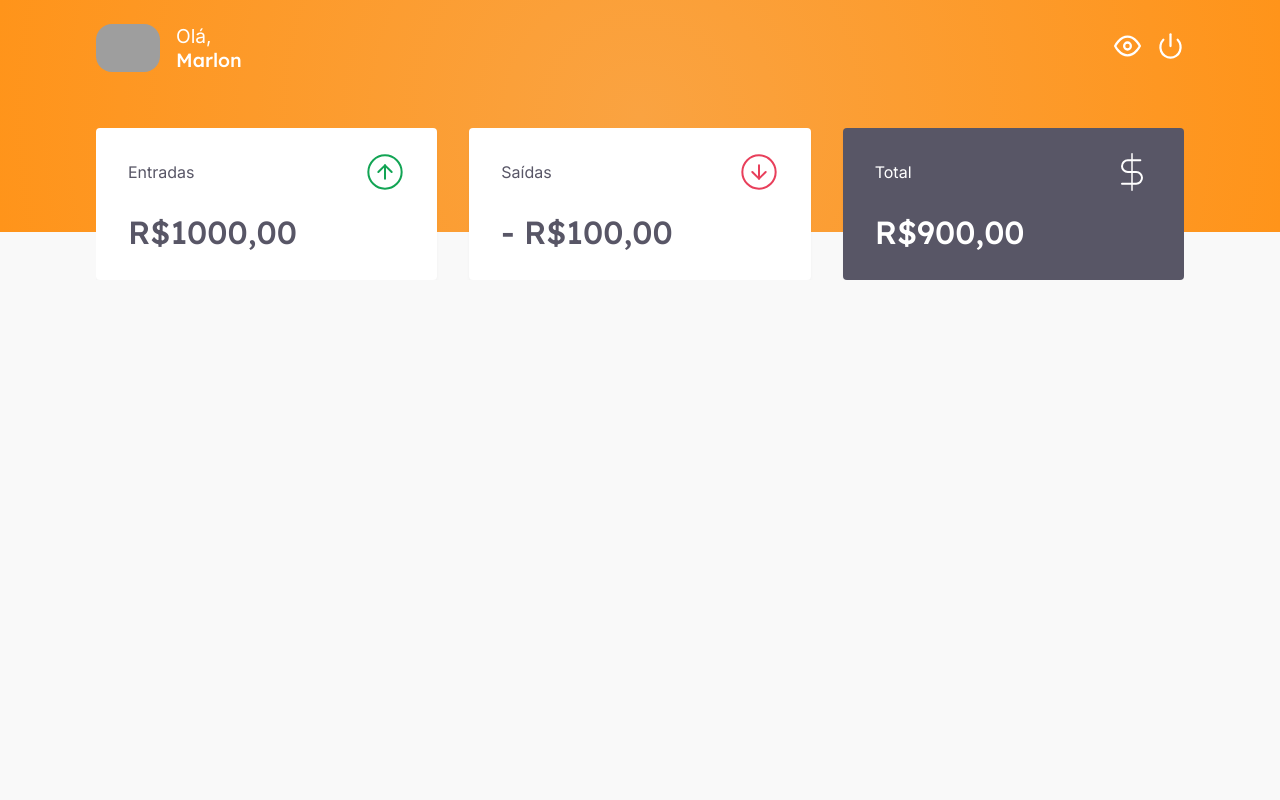
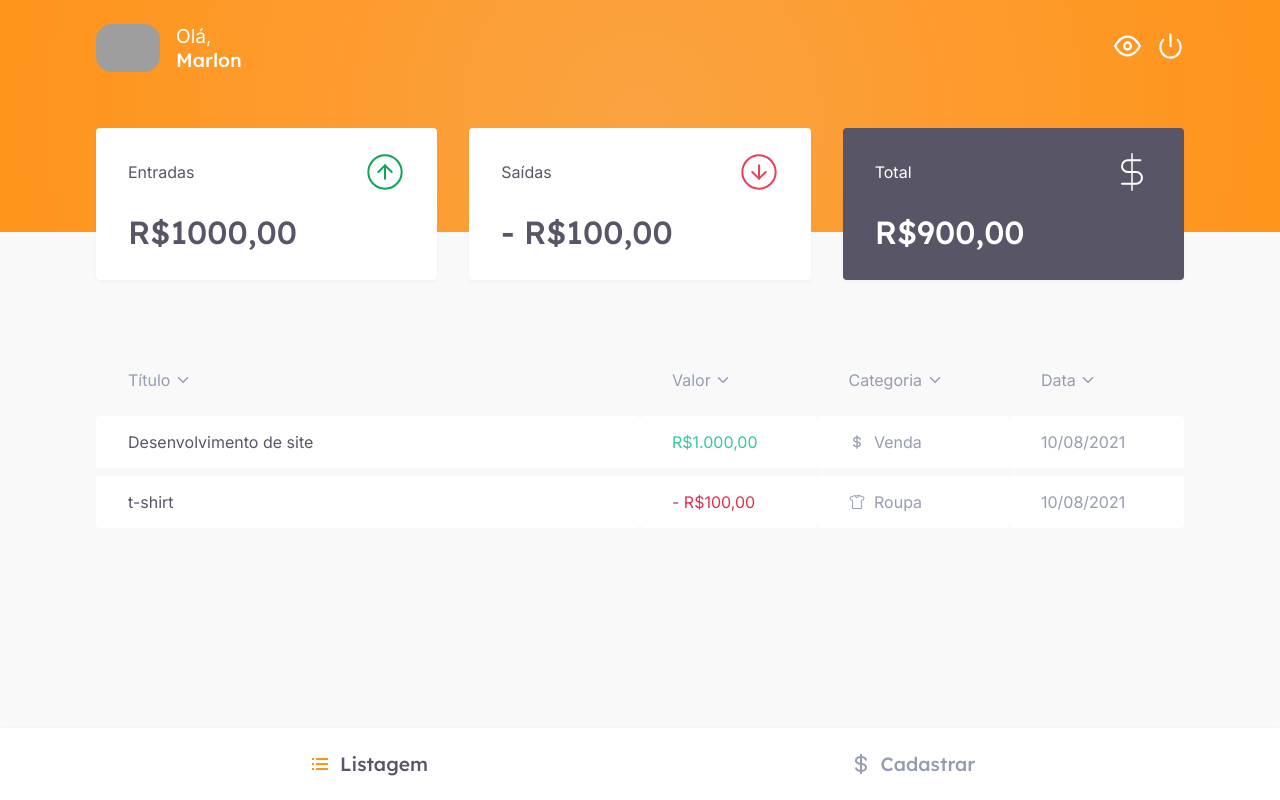
Before and after one commit to MarlonVictor/myFinances, a React (Create React App) app: page / in a window 1280 px wide. Built offline with nearby package versions, Linux system fonts and the light colour scheme; grey boxes are pictures that could not be loaded.

Commit message:
Implemented TransactionsTable and Footer

```diff
--- a/package.json
+++ b/package.json
@@ -6,6 +6,7 @@
     "node-sass": "^5.0.0",
     "react": "^17.0.2",
     "react-dom": "^17.0.2",
+    "react-icons": "^4.2.0",
     "react-scripts": "4.0.3",
     "react-tooltip": "^4.2.21",
     "web-vitals": "^1.0.1"
--- a/src/components/Dashboard/index.tsx
+++ b/src/components/Dashboard/index.tsx
@@ -1,13 +1,25 @@
-import React from 'react'
+import React, { useState } from 'react'
+import { Footer } from '../Footer'
 
 import { Summary } from '../Summary'
+import { TransactionsTable } from '../TransactionsTable'
 
 import styles from './styles.module.scss'
 
+
 export function Dashboard() {
+    const [dashOpen, setDashOpen] = useState(true)
+
     return (
         <main className={styles.DashContainer}>
             <Summary />
+
+            <TransactionsTable />
+
+            <Footer
+                dashOpen={dashOpen}
+                setContent={setDashOpen}
+            />
         </main>
     )
 }
--- /dev/null
+++ b/src/components/Footer/index.tsx
@@ -0,0 +1,33 @@
+import React from 'react'
+import { BiListUl, BiDollar } from 'react-icons/bi'
+
+import styles from './styles.module.scss'
+
+
+type FooterProps = {
+    dashOpen: boolean,
+    setContent: (value: boolean) => void
+}
+
+export function Footer({ dashOpen, setContent }: FooterProps) {
+    return (
+        <footer className={styles.FooterContainer}>
+            <div>
+                <span
+                    onClick={() => setContent(true)}
+                    className={dashOpen ? styles.selected : ''}
+                >
+                    <BiListUl />
+                    Listagem
+                </span>
+                <span
+                    onClick={() => setContent(false)}
+                    className={!dashOpen ? styles.selected : ''}
+                >
+                    <BiDollar />
+                    Cadastrar
+                </span>
+            </div>
+        </footer>
+    )
+}
--- /dev/null
+++ b/src/components/Footer/styles.module.scss
@@ -0,0 +1,45 @@
+.FooterContainer {
+    position: fixed;
+    bottom: 0;
+    left: 0;
+    width: 100%;
+
+    background: var(--card);
+    box-shadow: 0 2px 4px 1px rgba(0, 0, 0, 0.06);
+
+    div {
+        display: flex;
+        align-items: center;
+
+        margin: 0 auto;
+        max-width: 1120px;
+        padding: 1.5rem 1rem;
+
+        span {
+            flex: 1;
+
+            display: flex;
+            align-items: center;
+            justify-content: center;
+            gap: 0.5rem;
+
+            color: var(--text-body);
+            font: 500 1.2rem 'Lexend', sans-serif;
+
+            cursor: pointer;
+
+            svg {
+                font-size: 1.5rem;
+            }
+
+
+            &.selected {
+                color: var(--text-title);
+
+                svg {
+                    color: var(--orange);
+                }
+            }
+        }
+    }
+}
--- a/src/components/Summary/styles.module.scss
+++ b/src/components/Summary/styles.module.scss
@@ -4,8 +4,6 @@
     gap: 2rem;
 
     margin-top: -9rem;
-
-    overflow-x: scroll;
 
     div {
         padding: 1.5rem 2rem;
--- /dev/null
+++ b/src/components/TransactionsTable/index.tsx
@@ -0,0 +1,40 @@
+import React from 'react'
+import { IoIosArrowDown } from 'react-icons/io'
+import { IoShirtOutline } from 'react-icons/io5'
+import { BiDollar } from 'react-icons/bi'
+
+import styles from './styles.module.scss'
+
+
+export function TransactionsTable() {
+    return (
+        <main className={styles.TableContainer}>
+            <table>
+                <thead>
+                    <tr>
+                        <th>Título <IoIosArrowDown/></th>
+                        <th>Valor <IoIosArrowDown/></th>
+                        <th>Categoria <IoIosArrowDown/></th>
+                        <th>Data <IoIosArrowDown/></th>
+                    </tr>
+                </thead>
+
+
+                <tbody>
+                    <tr>
+                        <td>Desenvolvimento de site</td>
+                        <td className={styles.deposit}>R$1.000,00</td>
+                        <td><BiDollar /> Venda</td>
+                        <td>10/08/2021</td>
+                    </tr>
+                    <tr>
+                        <td>t-shirt</td>
+                        <td className={styles.withdraw}>- R$100,00</td>
+                        <td><IoShirtOutline /> Roupa</td>
+                        <td>10/08/2021</td>
+                    </tr>
+                </tbody>
+            </table>
+        </main>
+    )
+}
--- /dev/null
+++ b/src/components/TransactionsTable/styles.module.scss
@@ -0,0 +1,46 @@
+.TableContainer {
+    margin: 4rem auto;
+
+    table {
+        width: 100%;
+        border-spacing: 0 0.5rem;
+
+        svg {
+            transform: translateY(2px);
+            margin-right: 5px;
+        }
+
+        th {
+            padding: 1rem 2rem;
+
+            font-weight: 400;
+            text-align: left;
+            line-height: 1.5rem;
+            color: var(--text-body);
+
+        }
+
+        td {
+            padding: 1rem 2rem;
+
+            border: 0;
+            border-radius: 0.25rem;
+
+            background: var(--card);
+            color: var(--text-body);
+
+            &:first-child {
+                color: var(--text-title);
+                width: 50%;
+            }
+
+            &.deposit {
+                color: var(--green);
+            }
+
+            &.withdraw {
+                color: var(--red);
+            }
+        }
+    }
+}
--- a/src/styles/global.scss
+++ b/src/styles/global.scss
@@ -7,7 +7,7 @@
     --green: #33CC95;
     --orange: #FF941A;
 
-    --text-body: #706E7A;
+    --text-body: #969CB2;
     --text-title: #585666;
 
     --gradient: radial-gradient(circle, rgba(250,163,65,1) 0%, rgba(255,148,26,1) 100%);
```
Also changed, not shown: 1 other file (tests, documents, lock files or other folders).
